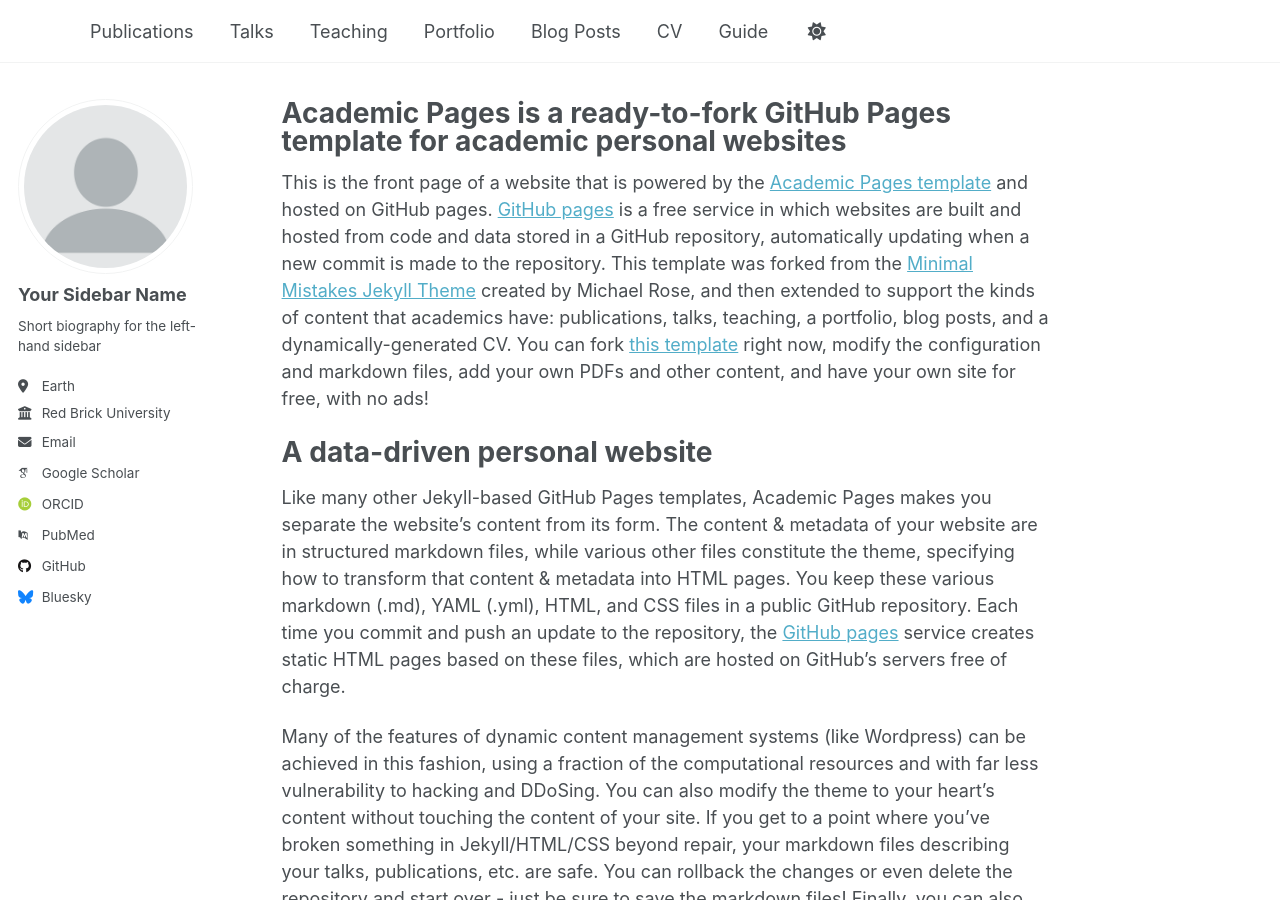
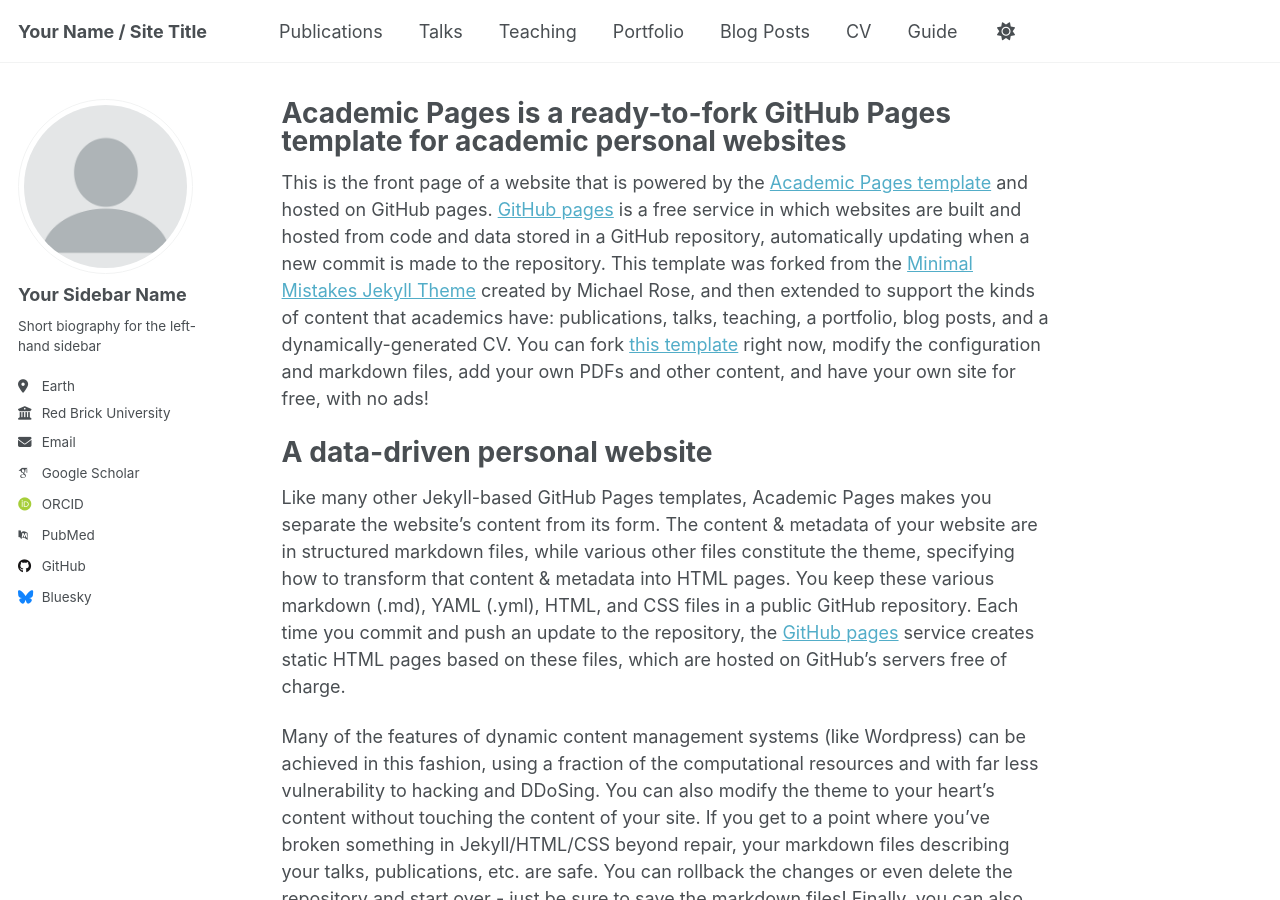
Before and after one commit to lucas-marron/lucas-marron.github.io, a Jekyll site: the page built from _pages/about.md, in a window 1280 px wide and 900 px high. Built offline with Jekyll 4.4.1, drawn with Linux system fonts in a browser that asks for light colours; some web fonts are replaced.

Commit message:
adding name rety

```diff
--- a/_config.yml
+++ b/_config.yml
@@ -9,12 +9,12 @@
 # Basic Site Settings
 locale                   : "en-US"
 site_theme               : "default"
-title                    : " "
-title_separator          : " "
+title                    : "Your Name / Site Title"
+title_separator          : "-"
 name                     : &name "Lucas Marron"
-description              : &description "Dual Ph.d Student in Economics and Business Realty"
+description              : &description "personal description"
 url                      : https://academicpages.github.io # the base hostname & protocol for your site e.g. "https://[your GitHub username].github.io"
-baseurl                  : # the subpath of your site, e.g. "/blog"
+baseurl                  : "" # the subpath of your site, e.g. "/blog"
 repository               : "academicpages/academicpages.github.io"
 
 # Site Author - The following control what appear as part of the author content on the side bar.
```
Also changed, not shown: 1 other file.
